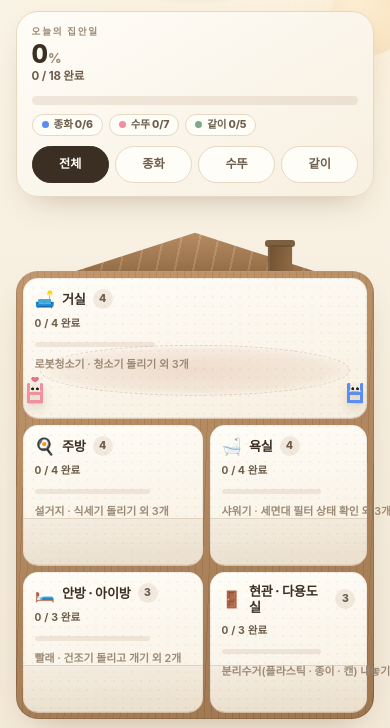
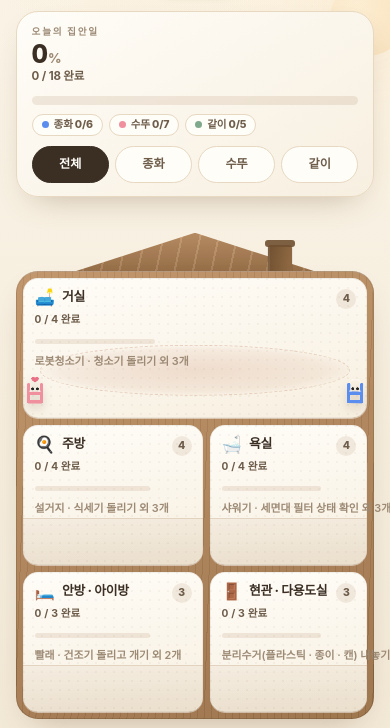
Before and after one commit to mpx9109-alt/Pickle-house, a plain HTML site: page index.html in a window 390 px wide. Shown: the part 116-844 px from the top of the page. Drawn offline with Linux system fonts and the light colour scheme.

Commit message:
모바일 방 배지를 모서리로 옮겨 이름 한 줄 확보

```diff
--- a/assets/style.css
+++ b/assets/style.css
@@ -599,7 +599,9 @@ main { padding-bottom: 36px; }
   }
   .room { min-height: 140px; border-radius: 15px; }
   .room-btn { padding: 11px 12px 12px; }
-  .room-name { font-size: .82rem; line-height: 1.25; }
+  .room-name { font-size: .8rem; line-height: 1.25; }
+  .room-head { padding-right: 24px; }
+  .room-badge { position: absolute; top: 11px; right: 11px; margin-left: 0; }
   .room-sub { font-size: .66rem; }
   .room-bar { width: 74%; }
   .pickle { width: 34px; height: 34px; margin-left: -17px; }
```
